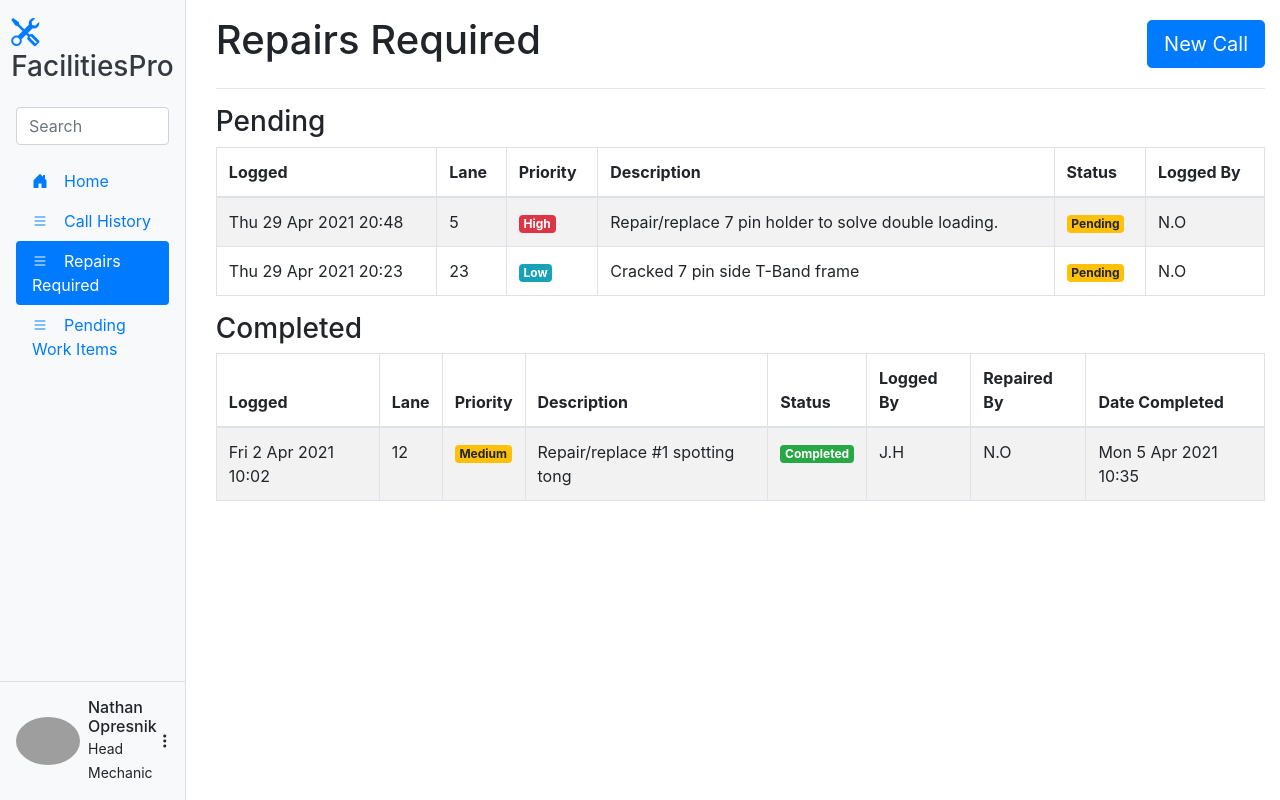
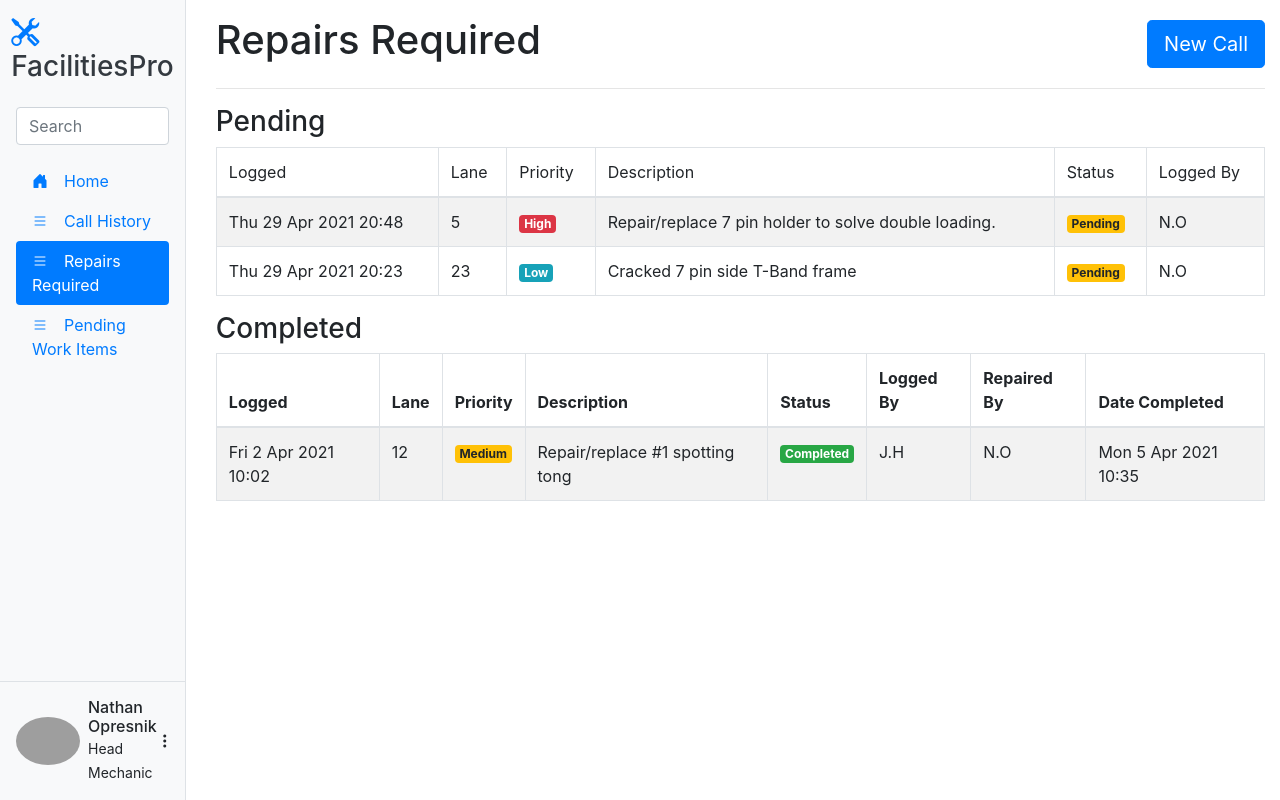
Before and after one commit to Nhanlibra/facilities-toolkit, a React (Create React App) app in the folder client/: page /repairs in a window 1280 px wide. Built offline with nearby package versions, Linux system fonts and the light colour scheme; grey boxes are pictures that could not be loaded.

Commit message:
Add row to thead

```diff
--- a/client/src/pages/CallHistory/index.js
+++ b/client/src/pages/CallHistory/index.js
@@ -7,11 +7,13 @@ export default () => {
     <PageContainer margin title="Call History">
       <Table striped bordered hover>
         <thead>
-          <th>Date & Time</th>
-          <th>Lane</th>
-          <th>Code</th>
-          <th>Description</th>
-          <th>Tech</th>
+          <tr>
+            <th>Date & Time</th>
+            <th>Lane</th>
+            <th>Code</th>
+            <th>Description</th>
+            <th>Tech</th>
+          </tr>
         </thead>
         <tbody>
           <tr>
--- a/client/src/pages/RepairsRequired/index.js
+++ b/client/src/pages/RepairsRequired/index.js
@@ -7,12 +7,14 @@ export default () => {
       <h3>Pending</h3>
       <Table striped bordered hover>
         <thead>
-          <th>Logged</th>
-          <th>Lane</th>
-          <th>Priority</th>
-          <th>Description</th>
-          <th>Status</th>
-          <th>Logged By</th>
+          <tr>
+            <td>Logged</td>
+            <td>Lane</td>
+            <td>Priority</td>
+            <td>Description</td>
+            <td>Status</td>
+            <td>Logged By</td>
+          </tr>
         </thead>
         <tbody>
           <tr>
@@ -45,6 +47,7 @@ export default () => {
       <h3>Completed</h3>
       <Table striped bordered hover>
         <thead>
+          <tr>
             <th>Logged</th>
             <th>Lane</th>
             <th>Priority</th>
@@ -53,6 +56,7 @@ export default () => {
             <th>Logged By</th>
             <th>Repaired By</th>
             <th>Date Completed</th>
+          </tr>
         </thead>
         <tbody>
           <tr>
```
Lines whose indentation alone changed are shown as unchanged.
